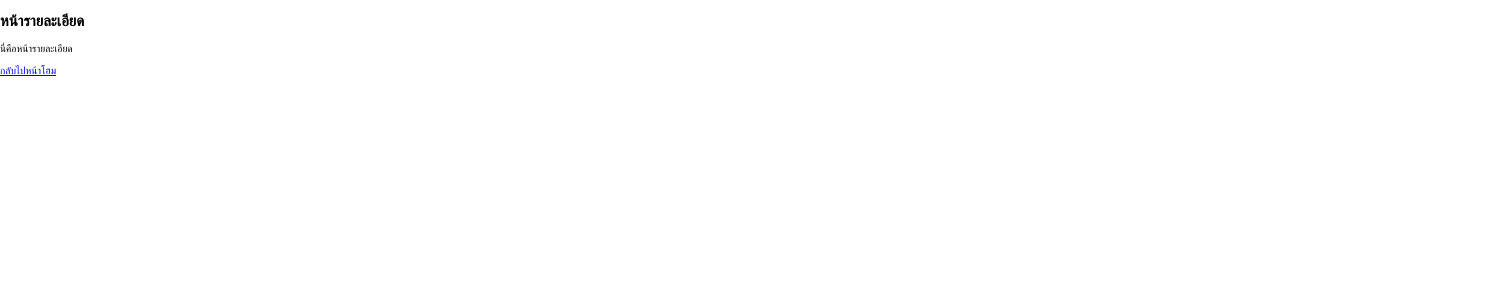
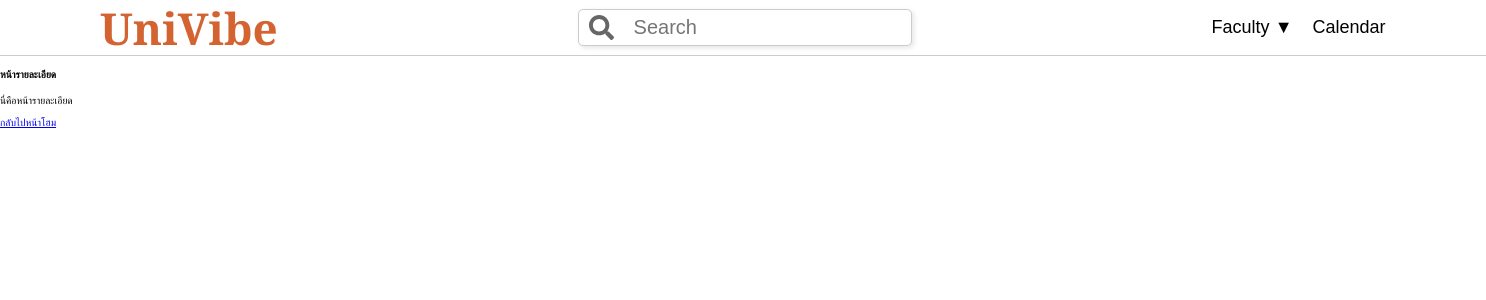
Before and after one commit to Jiraphat-Bamrungkun/KkuEventHub, a React (Vite) app in the folder Univibe/: page /detail in a window 1280 px wide. Shown: the top 300 px of the page, 1486 px wide, since content can reach past the window. Built offline with nearby package versions, Linux system fonts and the light colour scheme.

Commit message:
update detail page

```diff
--- /dev/null
+++ b/Univibe/src/component/Detail/Detail.jsx
@@ -0,0 +1,15 @@
+import React from 'react';
+import './DetailStyle.css';
+import { Link } from "react-router-dom";
+
+export default function Detail() {
+  return (
+    <section id="detail">
+      <div>
+        <h1>หน้ารายละเอียด</h1>
+        <p>นี่คือหน้ารายละเอียด</p>
+        <Link to="/">กลับไปหน้าโฮม</Link>
+      </div>
+    </section>
+  )
+}
--- a/Univibe/src/index.css
+++ b/Univibe/src/index.css
@@ -27,3 +27,15 @@ body{
 #promote{
   grid-area: p;
 }
+#detail{
+  grid-area: d;
+}
+
+#detail-layout{
+  width: 100vw;
+  height: 100vh;
+  display: grid;
+  grid-template:
+    "n n" 56px
+    "d d" 700px;
+}
--- a/Univibe/src/layout/Mainlayout.jsx
+++ b/Univibe/src/layout/Mainlayout.jsx
@@ -1,13 +1,13 @@
 import { Routes, Route } from "react-router-dom";
-import Home from "../pages/Home";
-import Detail from "../pages/Detail";
+import Home from "../pages/home";
+import DetailPage from "../pages/Detail";
 
 function Mainlayout() {
   return (
     <section id="main-layout">
       <Routes basename="/">
         <Route path="/" element={<Home />} />
-        <Route path="/detail" element={<Detail />} />
+        <Route path="/detail" element={<DetailPage />} />
       </Routes>
     </section>
   );
--- a/Univibe/src/pages/Detail.jsx
+++ b/Univibe/src/pages/Detail.jsx
@@ -1,13 +1,14 @@
 import { Link } from "react-router-dom";
+import Nav from "../component/Nav/Nav";
+import Detail from "../component/Detail/Detail";
 
-function Detail() {
+function DetailPage() {
   return (
-    <div>
-      <h1>หน้ารายละเอียด</h1>
-      <p>นี่คือหน้ารายละเอียด</p>
-      <Link to="/">กลับไปหน้าโฮม</Link>
-    </div>
+    <section id = "detail-layout">
+    <Nav></Nav>
+    <Detail></Detail>
+    </section>
   );
 }
 
-export default Detail;
+export default DetailPage;
```
Also changed, not shown: Univibe/src/component/Detail/DetailStyle.css (added).
